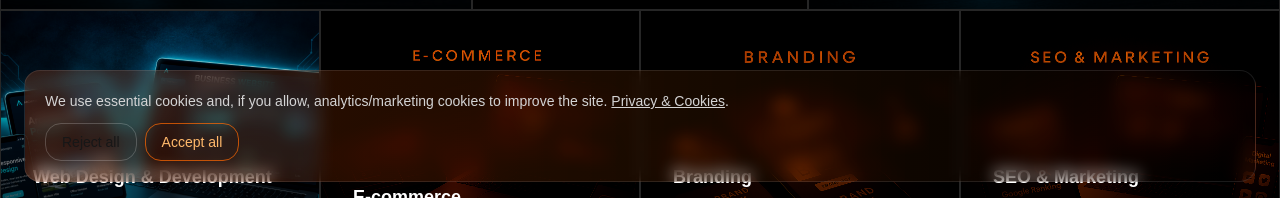
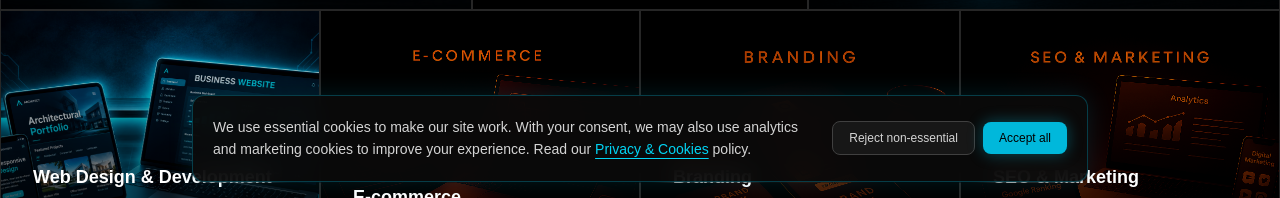
Before and after one commit to Smakosz1985/redhoodnova, a Next.js app: page / in a window 1280 px wide. Shown: the part 602-800 px from the top of the page. Built offline with nearby package versions, Linux system fonts and the light colour scheme; no server answers.

Commit message:
Zaktualizowanie banera cookie do stylu cyjanowo-neonowego AeroFlux Studio

```diff
--- a/app/components/CookieBar.tsx
+++ b/app/components/CookieBar.tsx
@@ -1,73 +1,62 @@
+// components/CookieBanner.tsx
 "use client";
+
 import { useEffect, useState } from "react";
 
-declare global {
-  interface Window {
-    enableGA?: () => void;
-    gtag?: (...args: any[]) => void;
-  }
-}
+const CONSENT_KEY = "aeroflux_cookie_consent_v1";
 
-export default function CookieBar() {
-  const [open, setOpen] = useState(false);
+export default function CookieBanner() {
+  const [show, setShow] = useState(false);
 
   useEffect(() => {
-    // pokaż baner tylko gdy nie ma naszej zgody/odmowy
-    const v = localStorage.getItem("rhn_cookie_consent_v1");
-    if (!v) setOpen(true);
+    try {
+      const consent = localStorage.getItem(CONSENT_KEY);
+      if (!consent) {
+        setShow(true);
+      }
+    } catch {
+      // fallback
+    }
   }, []);
 
-  if (!open) return null;
+  const handleConsent = (analytics: boolean, marketing: boolean) => {
+    try {
+      const data = { analytics, marketing, timestamp: Date.now() };
+      localStorage.setItem(CONSENT_KEY, JSON.stringify(data));
+      window.dispatchEvent(new CustomEvent("aeroflux:consent", { detail: data }));
+    } catch {}
+    setShow(false);
+  };
 
-  function save(value: "accepted" | "rejected") {
-    // nasz klucz do wersjonowania banera
-    localStorage.setItem("rhn_cookie_consent_v1", value);
-
-    // klucz zgodny z logiką w layout.tsx (tam czytasz rhn-consent)
-    localStorage.setItem(
-      "rhn-consent",
-      JSON.stringify({ analytics: value === "accepted" })
-    );
-
-    // aktualizacja trybu zgody (jeśli używasz Consent Mode)
-    if (value === "accepted") {
-      // jeśli layout zdefiniował helpera – uruchomi GA i/lub consent update
-      window.enableGA?.();
-      // dodatkowo (bezpiecznie): wymuś granted
-      window.gtag?.("consent", "update", { analytics_storage: "granted" });
-    } else {
-      window.gtag?.("consent", "update", { analytics_storage: "denied" });
-    }
-
-    // własny event – jeśli gdzieś nasłuchujesz
-    window.dispatchEvent(new CustomEvent("rhn:consent", { detail: value }));
-    setOpen(false);
-  }
+  if (!show) return null;
 
   return (
-    <div className="fixed inset-x-0 bottom-0 z-[60]">
-      <div className="mx-auto max-w-7xl px-6 pb-4">
-        <div className="rounded-2xl border border-white/10 bg-gradient-to-r from-orange-600/20 via-orange-500/10 to-transparent p-5 backdrop-blur">
-          <p className="text-xs md:text-sm text-neutral-300">
-            We use essential cookies and, if you allow, analytics/marketing cookies to improve the site.
-            <a href="/privacy" className="ml-1 underline hover:text-orange-300">Privacy & Cookies</a>.
+    <aside aria-label="Cookie consent" className="fixed bottom-4 left-4 right-4 z-50 mx-auto max-w-4xl rounded-xl border border-cyan-500/30 bg-neutral-950/90 p-4 shadow-[0_0_25px_rgba(6,182,212,0.15)] backdrop-blur-md md:p-5">
+      <div className="flex flex-col gap-4 md:flex-row md:items-center md:justify-between">
+        <div className="text-sm text-neutral-300">
+          <p className="leading-relaxed">
+            We use essential cookies to make our site work. With your consent, we may also use analytics and marketing cookies to improve your experience. Read our{" "}
+            <a href="/privacy" className="text-cyan-400 underline underline-offset-4 hover:text-cyan-300 transition-colors">
+              Privacy &amp; Cookies
+            </a>{" "}
+            policy.
           </p>
-          <div className="mt-3 flex gap-2">
+        </div>
+        <div className="flex flex-wrap items-center gap-2 shrink-0">
           <button
-              onClick={() => save("rejected")}
-              className="rounded-2xl border border-white/20 px-4 py-2 text-sm hover:bg-white/10"
+            onClick={() => handleConsent(false, false)}
+            className="rounded-lg border border-neutral-700 bg-neutral-900 px-4 py-2 text-xs font-medium text-neutral-300 hover:bg-neutral-800 hover:text-white transition-all"
           >
-              Reject all
+            Reject non-essential
           </button>
           <button
-              onClick={() => save("accepted")}
-              className="rounded-2xl border border-orange-500/70 px-4 py-2 text-sm font-medium text-orange-300 hover:bg-orange-500/10"
+            onClick={() => handleConsent(true, true)}
+            className="rounded-lg bg-cyan-500 px-4 py-2 text-xs font-medium text-black shadow-[0_0_15px_rgba(6,182,212,0.4)] hover:bg-cyan-400 transition-all"
           >
             Accept all
           </button>
         </div>
       </div>
-      </div>
-    </div>
+    </aside>
   );
 }
```
Lines whose indentation alone changed are shown as unchanged.
